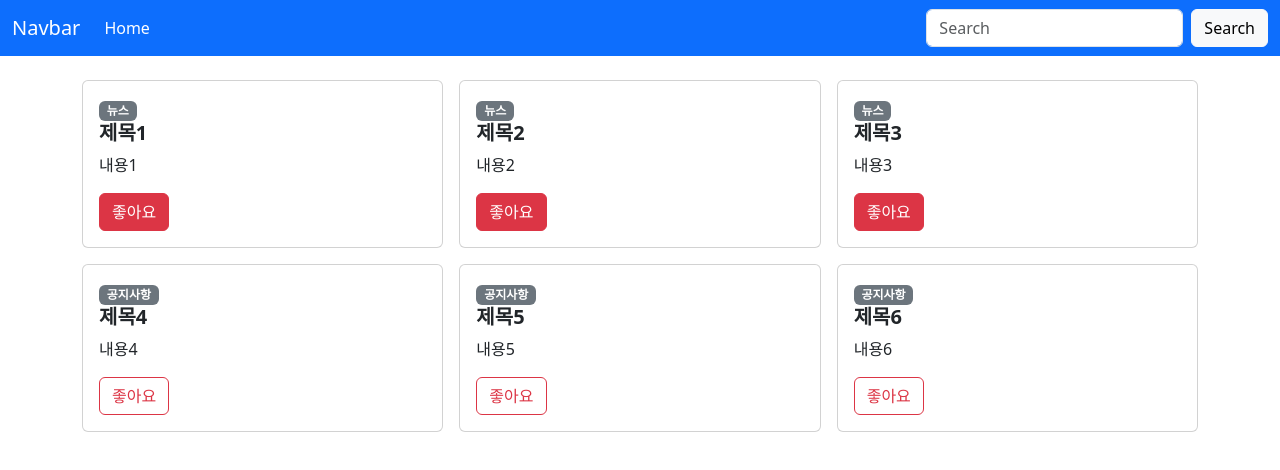
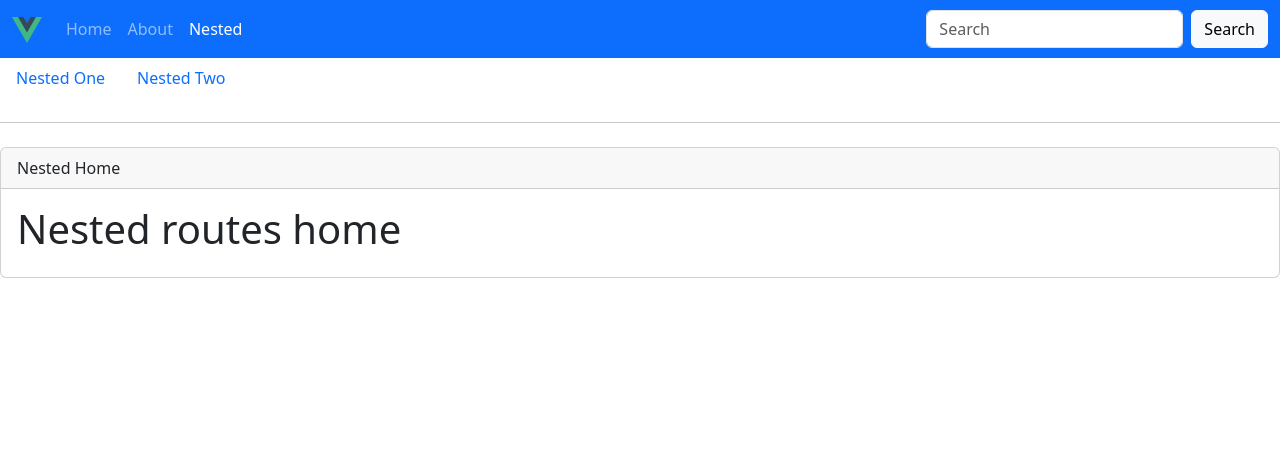
Before and after one commit to jacarandaring/learn-vue3, a Vue app: page /nested in a window 1280 px wide. Shown: the top 470 px of the page. Built offline with nearby package versions, Linux system fonts and the light colour scheme.

Commit message:
[실전] vue-router 실습 (미설정 URL/중첩 RouterView/RouterLink)

```diff
--- a/src/App.vue
+++ b/src/App.vue
@@ -1,16 +1,16 @@
 <template>
 	<div>
-		<TheNav />
+		<TheHeader />
 		<TheView />
 	</div>
 </template>
 
 <script>
-import TheNav from './components/TheNav.vue';
-import TheView from './components/TheView.vue';
+import TheHeader from '@/layouts/TheHeader.vue';
+import TheView from '@/layouts/TheView.vue';
 export default {
 	components: {
-		TheNav,
+		TheHeader,
 		TheView,
 	},
 };
--- a/src/components/TheNav.vue
+++ /dev/null
@@ -1,36 +0,0 @@
-<template>
-	<nav class="navbar navbar-expand-sm navbar-dark bg-primary">
-		<div class="container-fluid">
-			<a class="navbar-brand" href="#">Navbar</a>
-			<button
-				class="navbar-toggler"
-				type="button"
-				data-bs-toggle="collapse"
-				data-bs-target="#navbarSupportedContent"
-				aria-controls="navbarSupportedContent"
-				aria-expanded="false"
-				aria-label="Toggle navigation"
-			>
-				<span class="navbar-toggler-icon"></span>
-			</button>
-			<div class="collapse navbar-collapse" id="navbarSupportedContent">
-				<ul class="navbar-nav me-auto">
-					<li class="nav-item">
-						<a class="nav-link active" aria-current="page" href="#">Home</a>
-					</li>
-				</ul>
-				<form class="d-flex">
-					<input
-						class="form-control me-2"
-						type="search"
-						placeholder="Search"
-						aria-label="Search"
-					/>
-					<button class="btn btn-light" type="submit">Search</button>
-				</form>
-			</div>
-		</div>
-	</nav>
-</template>
-
-<script></script>
--- a/src/components/TheView.vue
+++ /dev/null
@@ -1,89 +0,0 @@
-<template>
-	<main>
-		<div class="container py-4">
-			<div class="row g-3">
-				<template v-for="post in posts" :key="post.id">
-					<div class="col col-4">
-						<AppCard
-							:title="post.title"
-							:contents="post.contents"
-							:is-like="post.isLike"
-							:type="post.type"
-							@toggle-like="toggleLike(post)"
-						/>
-					</div>
-				</template>
-			</div>
-		</div>
-	</main>
-</template>
-
-<script>
-import AppCard from '@/components/AppCard.vue';
-import { reactive } from 'vue';
-export default {
-	components: {
-		AppCard,
-	},
-	setup() {
-		const posts = reactive([
-			{
-				id: 1,
-				title: '제목1',
-				contents: '내용1',
-				isLike: true,
-				type: 'news',
-				obj: { status: false },
-			},
-			{
-				id: 2,
-				title: '제목2',
-				contents: '내용2',
-				isLike: true,
-				type: 'news',
-				obj: { status: false },
-			},
-			{
-				id: 3,
-				title: '제목3',
-				contents: '내용3',
-				isLike: true,
-				type: 'news',
-				obj: { status: false },
-			},
-			{
-				id: 4,
-				title: '제목4',
-				contents: '내용4',
-				isLike: false,
-				type: 'notice',
-				obj: { status: false },
-			},
-			{
-				id: 5,
-				title: '제목5',
-				contents: '내용5',
-				isLike: false,
-				type: 'notice',
-				obj: { status: false },
-			},
-			{
-				id: 6,
-				title: '제목6',
-				contents: '내용6',
-				isLike: false,
-				type: 'notice',
-				obj: { status: false },
-			},
-		]);
-		/**
-		 * '좋아요' 여부 토글 메소드
-		 * @param post 포스트 객체
-		 */
-		const toggleLike = post => {
-			post.isLike = !post.isLike;
-		};
-		return { posts, toggleLike };
-	},
-};
-</script>
--- a/src/layouts/TheHeader.vue
+++ b/src/layouts/TheHeader.vue
@@ -1,38 +1,50 @@
 <template>
-    <div>
-        <ul>
-            <li>
-                <RouterLink to="/">
+	<header>
+		<nav class="navbar navbar-expand-sm navbar-dark bg-primary">
+			<div class="container-fluid">
+				<a class="navbar-brand" href="#">
+					<img src="@/assets/logo.svg" width="30" height="30" />
+				</a>
+				<button
+					class="navbar-toggler"
+					type="button"
+					data-bs-toggle="collapse"
+					data-bs-target="#navbarSupportedContent"
+					aria-controls="navbarSupportedContent"
+					aria-expanded="false"
+					aria-label="Toggle navigation"
+				>
+					<span class="navbar-toggler-icon"></span>
+				</button>
+				<div class="collapse navbar-collapse" id="navbarSupportedContent">
+					<ul class="navbar-nav me-auto">
+						<li class="nav-item">
+							<RouterLink to="/" class="nav-link" active-class="active">
 								Home
 							</RouterLink>
 						</li>
-            <li>
-                <RouterLink to="/about">
+						<li class="nav-item">
+							<RouterLink to="/about" class="nav-link" active-class="active">
 								About
 							</RouterLink>
 						</li>
 						<li>
-                <RouterLink to="/posts">
-                게시글
+							<RouterLink to="/nested" class="nav-link" active-class="active">
+								Nested
 							</RouterLink>
 						</li>
 					</ul>
-        <div>
-            <button @click="goPage">
-                글쓰기
-            </button>
+					<form class="d-flex">
+						<input
+							class="form-control me-2"
+							type="search"
+							placeholder="Search"
+							aria-label="Search"
+						/>
+						<button class="btn btn-light" type="submit">Search</button>
+					</form>
 				</div>
 			</div>
+		</nav>
+	</header>
 </template>
-
-<script setup>
-import { useRouter } from 'vue-router';
-
-const router = useRouter();
-const goPage = () => {
-    // router.push('/posts/create');
-    router.push({
-        name: 'PostCreate',
-    });
-};
-</script>
--- a/src/router/index.js
+++ b/src/router/index.js
@@ -5,6 +5,12 @@
 import PostCreateView from '@/views/posts/PostCreateView.vue';
 import PostDetailView from '@/views/posts/PostDetailView.vue';
 import PostEditView from '@/views/posts/PostEditView.vue';
+
+import NotFoundView from '@/views/NotFoundView.vue';
+import NestedView from '@/views/nested/NestedView.vue';
+import NestedOneView from '@/views/nested/NestedOneView.vue';
+import NestedTwoView from '@/views/nested/NestedTwoView.vue';
+import NestedHomeView from '@/views/nested/NestedHomeView.vue';
 
 const routes = [
 	{
@@ -37,6 +43,36 @@
 		path: '/posts/:id/edit',
 		component: PostEditView,
 	},
+	{
+		path: '/:pathMatch(.*)*',
+		name: 'NotFound',
+		component: NotFoundView,
+	},
+	{
+		path: '/nested',
+		name: 'Nested',
+		component: NestedView,
+		children: [
+			{
+				// /nested
+				path: '',
+				name: 'NestedHome',
+				component: NestedHomeView,
+			},
+			{
+				// /nested/one
+				path: 'one',
+				name: 'NestedOne',
+				component: NestedOneView,
+			},
+			{
+				// /nested/two
+				path: 'two',
+				name: 'NestedTwo',
+				component: NestedTwoView,
+			},
+		],
+	},
 ];
 
 const router = createRouter({
--- /dev/null
+++ b/src/views/NotFoundView.vue
@@ -0,0 +1,12 @@
+<template>
+	<div class="text-center py-5">
+		<h1>Oops!</h1>
+		<h2>404 Not Found</h2>
+		<div class="text-muted">요청한 페이지를 찾을 수 없습니다!</div>
+		<div class="mt-4">
+			<RouterLink to="/">
+				<button class="btn btn-primary">HOME</button>
+			</RouterLink>
+		</div>
+	</div>
+</template>
--- /dev/null
+++ b/src/views/nested/NestedHomeView.vue
@@ -0,0 +1,8 @@
+<template>
+	<div class="card">
+		<div class="card-header">Nested Home</div>
+		<div class="card-body">
+			<h1 class="card-title">Nested routes home</h1>
+		</div>
+	</div>
+</template>
--- /dev/null
+++ b/src/views/nested/NestedOneView.vue
@@ -0,0 +1,12 @@
+<template>
+	<div class="card">
+		<div class="card-header">Nested One</div>
+		<div class="card-body">
+			<h5 class="card-title">Special title treatment</h5>
+			<p class="card-text">
+				With supporting text below as a natural lead-in to additional content.
+			</p>
+			<a href="#" class="btn btn-danger">Go somewhere</a>
+		</div>
+	</div>
+</template>
--- /dev/null
+++ b/src/views/nested/NestedTwoView.vue
@@ -0,0 +1,12 @@
+<template>
+	<div class="card">
+		<div class="card-header">Nested Two</div>
+		<div class="card-body">
+			<h5 class="card-title">Special title treatment</h5>
+			<p class="card-text">
+				With supporting text below as a natural lead-in to additional content.
+			</p>
+			<a href="#" class="btn btn-danger">Go somewhere</a>
+		</div>
+	</div>
+</template>
--- /dev/null
+++ b/src/views/nested/NestedView.vue
@@ -0,0 +1,26 @@
+<template>
+	<div>
+		<ul class="nav nav-pills">
+			<li class="nav-item">
+				<RouterLink
+					class="nav-link"
+					active-class="active"
+					:to="{ name: 'NestedOne', replace: true }"
+				>
+					Nested One
+				</RouterLink>
+			</li>
+			<li class="nav-item">
+				<RouterLink
+					class="nav-link"
+					active-class="active"
+					:to="{ name: 'NestedTwo', replace: true }"
+				>
+					Nested Two
+				</RouterLink>
+			</li>
+		</ul>
+		<hr class="my-4" />
+		<RouterView />
+	</div>
+</template>
```
Also changed, not shown: src/layouts/TheView.vue (indentation only). Lines whose indentation alone changed are shown as unchanged.
